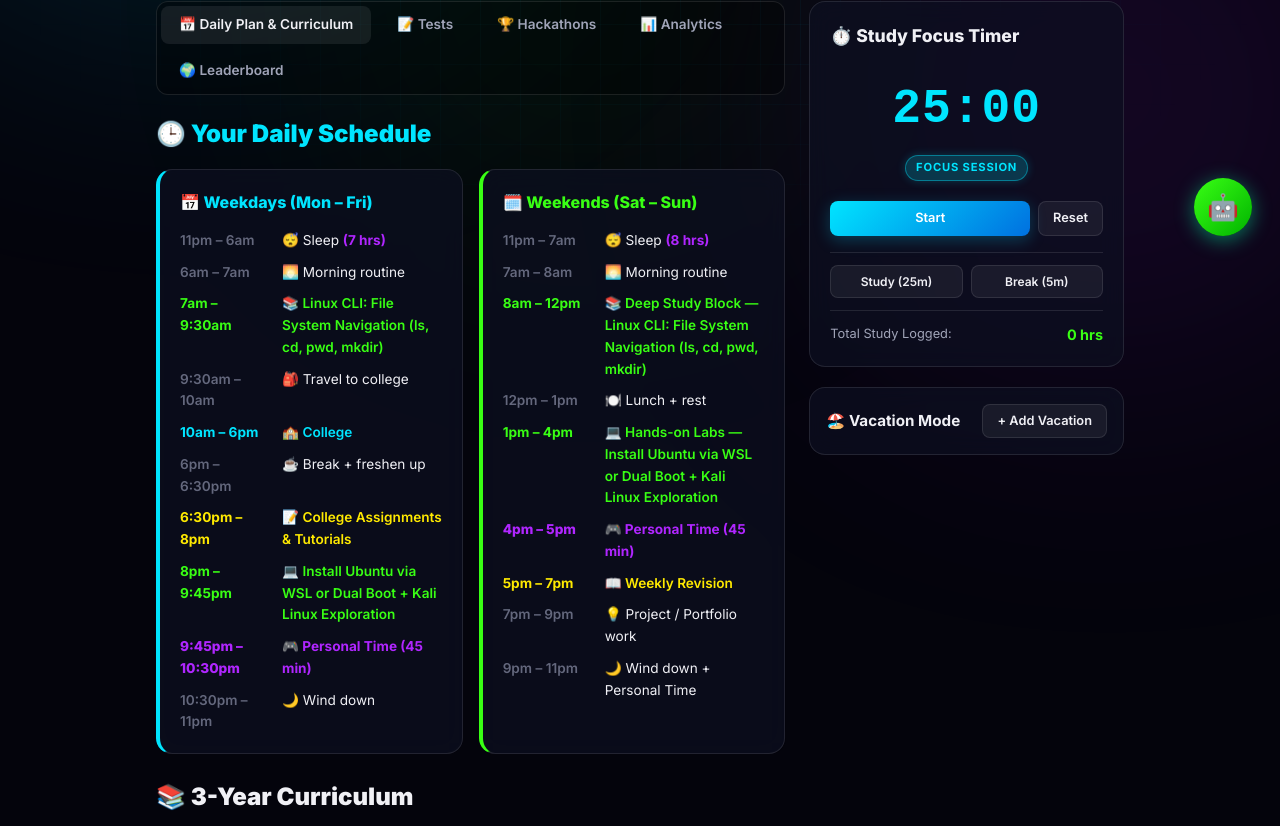
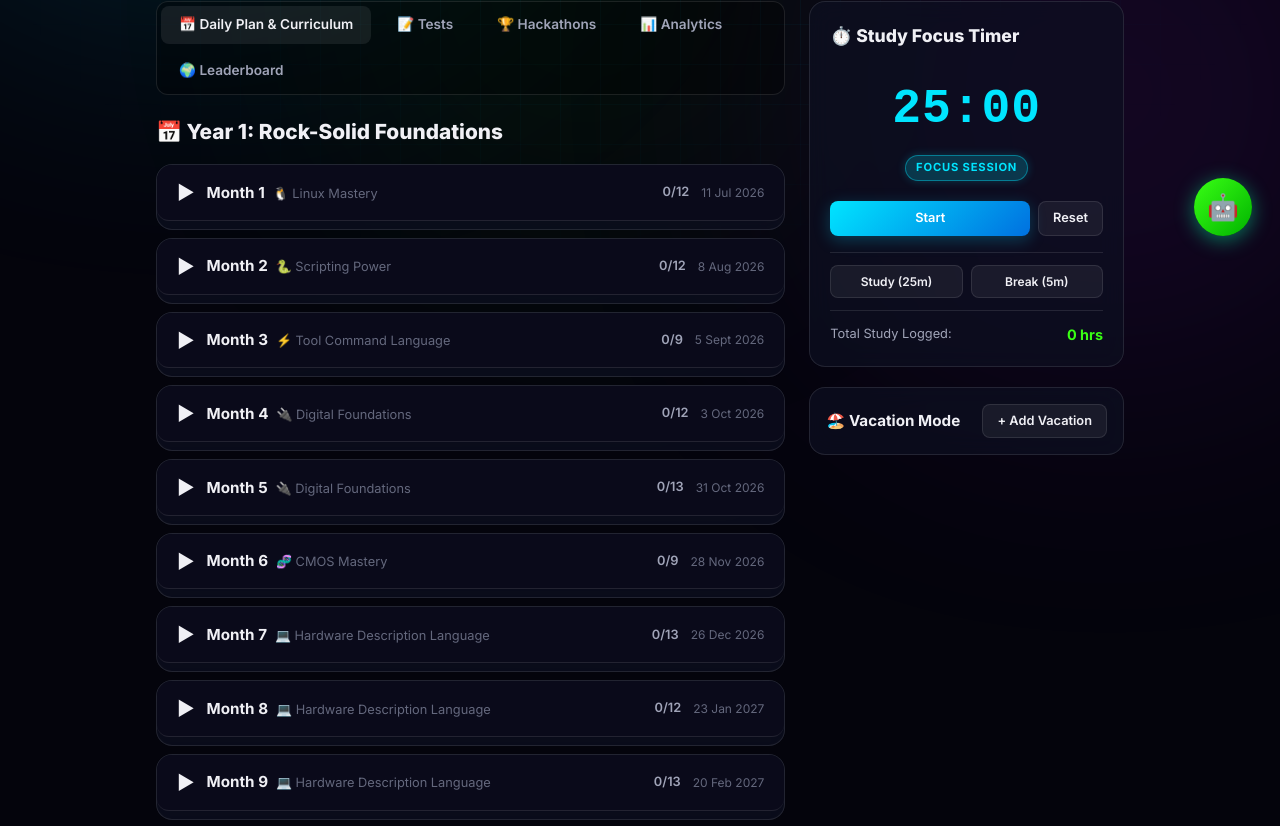
Before and after one commit to manavtajpara-byte/VLSI-Cyber-Security-Planner, a Next.js app: page / in a window 1280 px wide. Shown: the part 536-1362 px from the top of the page. Built offline with nearby package versions, Linux system fonts and the light colour scheme.

Commit message:
feat: embed daily schedule directly inside weekly curriculum cards

```diff
--- a/src/app/page.tsx
+++ b/src/app/page.tsx
@@ -425,51 +425,6 @@ export default function Dashboard() {
           {activeTab === "timetable" && (
             <div>
 
-              {/* ── DAILY SCHEDULE ── */}
-              <h2 style={{ fontSize: "1.5rem", fontWeight: 900, marginBottom: 16, color: "var(--vlsi)", display: "flex", alignItems: "center", gap: 10 }}>
-                🕒 Your Daily Schedule
-              </h2>
-
-              <div style={{ display: "grid", gridTemplateColumns: "1fr 1fr", gap: 16, marginBottom: 24 }}>
-                {/* Weekday */}
-                <div className="card" style={{ padding: 20, borderLeft: "4px solid var(--vlsi)" }}>
-                  <h3 style={{ fontWeight: 800, color: "var(--vlsi)", marginBottom: 14, fontSize: "1rem" }}>📅 Weekdays (Mon – Fri)</h3>
-                  <div style={{ display: "grid", gridTemplateColumns: "90px 1fr", gap: "10px 12px", fontSize: "0.85rem" }}>
-                    <span style={{ color: "var(--text-muted)", fontWeight: 600 }}>11pm – 6am</span><span>😴 Sleep <span style={{ color: "var(--purple)", fontWeight: 700 }}>(7 hrs)</span></span>
-                    <span style={{ color: "var(--text-muted)", fontWeight: 600 }}>6am – 7am</span><span>🌅 Morning routine</span>
-                    <span style={{ color: "var(--cyber)", fontWeight: 700 }}>7am – 9:30am</span><span style={{ color: "var(--cyber)", fontWeight: 600 }}>📚 {cyberVlsiTasks}</span>
-                    <span style={{ color: "var(--text-muted)", fontWeight: 600 }}>9:30am – 10am</span><span>🎒 {isLast6Months ? "Free Time / Deep Work Prep" : "Travel to college"}</span>
-                    <span style={{ color: "var(--vlsi)", fontWeight: 700 }}>10am – 6pm</span><span style={{ color: "var(--vlsi)", fontWeight: 600 }}>{isLast6Months ? "💻 Job Hunting & Advanced Labs" : "🏫 College"}</span>
-                    <span style={{ color: "var(--text-muted)", fontWeight: 600 }}>6pm – 6:30pm</span><span>☕ Break + freshen up</span>
-                    <span style={{ color: "var(--gold)", fontWeight: 700 }}>6:30pm – 8pm</span><span style={{ color: "var(--gold)", fontWeight: 600 }}>{isLast6Months ? "📚 Interview Prep & Algorithms" : "📝 College Assignments & Tutorials"}</span>
-                    <span style={{ color: "var(--cyber)", fontWeight: 700 }}>8pm – 9:45pm</span><span style={{ color: "var(--cyber)", fontWeight: 600 }}>💻 {practicalTasks}</span>
-                    <span style={{ color: "var(--purple)", fontWeight: 800 }}>9:45pm – 10:30pm</span><span style={{ color: "var(--purple)", fontWeight: 700 }}>🎮 Personal Time (45 min)</span>
-                    <span style={{ color: "var(--text-muted)", fontWeight: 600 }}>10:30pm – 11pm</span><span>🌙 Wind down</span>
-                  </div>
-                </div>
-
-                {/* Weekend */}
-                <div className="card" style={{ padding: 20, borderLeft: "4px solid var(--cyber)" }}>
-                  <h3 style={{ fontWeight: 800, color: "var(--cyber)", marginBottom: 14, fontSize: "1rem" }}>🗓️ Weekends (Sat – Sun)</h3>
-                  <div style={{ display: "grid", gridTemplateColumns: "90px 1fr", gap: "10px 12px", fontSize: "0.85rem" }}>
-                    <span style={{ color: "var(--text-muted)", fontWeight: 600 }}>11pm – 7am</span><span>😴 Sleep <span style={{ color: "var(--purple)", fontWeight: 700 }}>(8 hrs)</span></span>
-                    <span style={{ color: "var(--text-muted)", fontWeight: 600 }}>7am – 8am</span><span>🌅 Morning routine</span>
-                    <span style={{ color: "var(--cyber)", fontWeight: 700 }}>8am – 12pm</span><span style={{ color: "var(--cyber)", fontWeight: 600 }}>📚 Deep Study Block — {cyberVlsiTasks}</span>
-                    <span style={{ color: "var(--text-muted)", fontWeight: 600 }}>12pm – 1pm</span><span>🍽️ Lunch + rest</span>
-                    <span style={{ color: "var(--cyber)", fontWeight: 700 }}>1pm – 4pm</span><span style={{ color: "var(--cyber)", fontWeight: 600 }}>💻 Hands-on Labs — {practicalTasks}</span>
-                    <span style={{ color: "var(--purple)", fontWeight: 800 }}>4pm – 5pm</span><span style={{ color: "var(--purple)", fontWeight: 700 }}>🎮 Personal Time (45 min)</span>
-                    <span style={{ color: "var(--gold)", fontWeight: 700 }}>5pm – 7pm</span><span style={{ color: "var(--gold)", fontWeight: 600 }}>📖 Weekly Revision</span>
-                    <span style={{ color: "var(--text-muted)", fontWeight: 600 }}>7pm – 9pm</span><span>💡 Project / Portfolio work</span>
-                    <span style={{ color: "var(--text-muted)", fontWeight: 600 }}>9pm – 11pm</span><span>🌙 Wind down + Personal Time</span>
-                  </div>
-                </div>
-              </div>
-
-              {/* ── 3-YEAR CURRICULUM ── */}
-              <h2 style={{ fontSize: "1.5rem", fontWeight: 900, marginBottom: 16, color: "var(--text-primary)", display: "flex", alignItems: "center", gap: 10 }}>
-                📚 3-Year Curriculum
-              </h2>
-
               {years.map((year) => (
                 <div key={year} style={{ marginBottom: 32 }}>
                   <h2 style={{ fontSize: "1.3rem", fontWeight: 800, marginBottom: 16, color: "var(--text-primary)" }}>
@@ -505,10 +460,13 @@ export default function Dashboard() {
                         </div>
                         {isExpanded && (
                           <div style={{ padding: "8px 16px 16px" }}>
-                            {weeks.map((week) => (
-                              <div key={week.weekIndex} style={{ marginBottom: 16 }}>
-                                <div style={{ display: "flex", justifyContent: "space-between", alignItems: "center", marginBottom: 8 }}>
-                                  <h4 style={{ fontWeight: 700, fontSize: "0.9rem", color: "var(--text-primary)" }}>{week.title}</h4>
+                            {weeks.map((week) => {
+                              const weekTheory = week.tasks.filter(t => t.type === 'learn').map(t => t.title).join(" + ") || "Cyber / VLSI Theory Study";
+                              const weekLab = week.tasks.filter(t => t.type === 'practice' || t.type === 'project').map(t => t.title).join(" + ") || "Practical Hands-on Labs";
+                              return (
+                                <div key={week.weekIndex} style={{ marginBottom: 20, padding: 16, border: "1px solid var(--border)", borderRadius: 12, background: "rgba(255, 255, 255, 0.01)" }}>
+                                  <div style={{ display: "flex", justifyContent: "space-between", alignItems: "center", marginBottom: 12 }}>
+                                    <h4 style={{ fontWeight: 800, fontSize: "0.95rem", color: "var(--text-primary)" }}>{week.title}</h4>
                                     {user && (
                                       <span style={{ color: "var(--text-muted)", fontSize: "0.75rem" }}>
                                         {getWeekCalendarDate(week.weekIndex, user.startDate, vacations)}
@@ -524,6 +482,7 @@ export default function Dashboard() {
                                       </a>
                                     </div>
                                   )}
+                                  <div style={{ display: "flex", flexDirection: "column", gap: 2 }}>
                                     {week.tasks.map((task) => (
                                       <label key={task.id} style={{ display: "flex", alignItems: "flex-start", gap: 12, padding: "8px 0", cursor: "pointer", borderBottom: "1px solid var(--border)" }}>
                                         <input
@@ -554,7 +513,30 @@ export default function Dashboard() {
                                       </label>
                                     ))}
                                   </div>
-                            ))}
+
+                                  {/* Integrated Daily Study Slots Schedule Map */}
+                                  <div style={{ marginTop: 14, padding: "12px 16px", background: "rgba(0, 229, 255, 0.02)", borderRadius: 10, border: "1px solid rgba(0, 229, 255, 0.12)" }}>
+                                    <span style={{ fontSize: "0.75rem", fontWeight: 800, color: "var(--vlsi)", display: "block", marginBottom: 8, letterSpacing: 0.8, textTransform: "uppercase" }}>
+                                      🕒 Study Slots Map for this Week
+                                    </span>
+                                    <div style={{ display: "grid", gridTemplateColumns: "1fr", gap: 8, fontSize: "0.8rem", color: "var(--text-secondary)" }}>
+                                      <div style={{ display: "flex", alignItems: "baseline", gap: 8 }}>
+                                        <span style={{ color: "var(--cyber)", fontWeight: 700, minWidth: "160px" }}>📅 Mon-Fri (7am - 9:30am):</span>
+                                        <span style={{ color: "var(--text-primary)" }}>📚 {weekTheory}</span>
+                                      </div>
+                                      <div style={{ display: "flex", alignItems: "baseline", gap: 8 }}>
+                                        <span style={{ color: "var(--cyber)", fontWeight: 700, minWidth: "160px" }}>📅 Mon-Fri (8pm - 9:45pm):</span>
+                                        <span style={{ color: "var(--text-primary)" }}>💻 {weekLab}</span>
+                                      </div>
+                                      <div style={{ display: "flex", alignItems: "baseline", gap: 8 }}>
+                                        <span style={{ color: "var(--purple)", fontWeight: 700, minWidth: "160px" }}>🗓️ Sat-Sun (Deep Blocks):</span>
+                                        <span style={{ color: "var(--text-primary)" }}>📚 {weekTheory} (Mornings) & 💻 {weekLab} (Afternoons)</span>
+                                      </div>
+                                    </div>
+                                  </div>
+                                </div>
+                              );
+                            })}
                           </div>
                         )}
                       </div>
```
Lines whose indentation alone changed are shown as unchanged.
